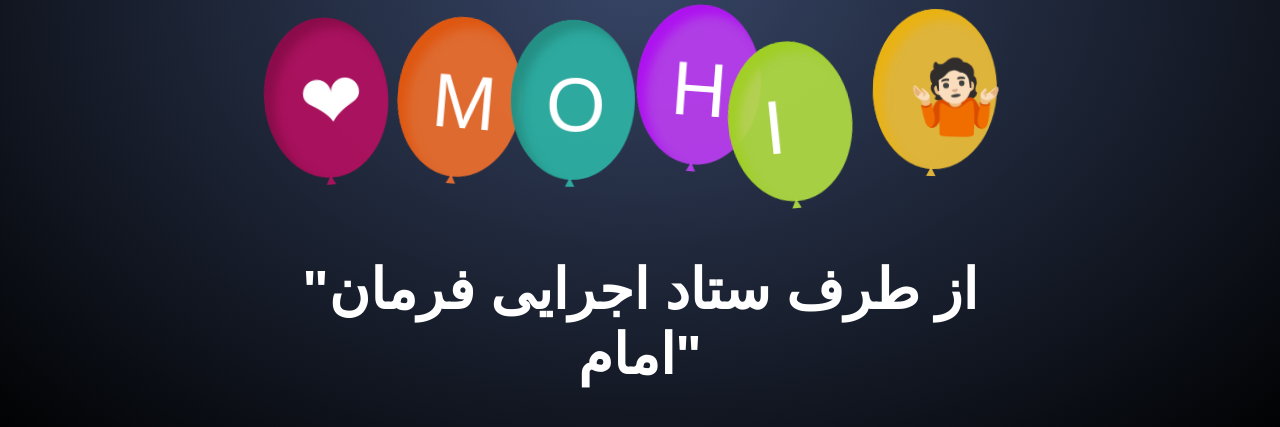
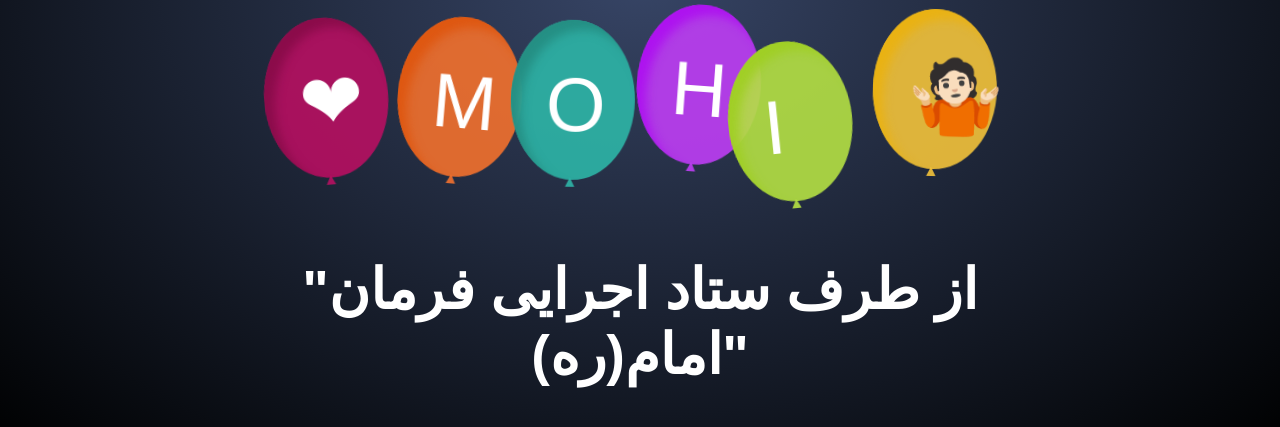
Before and after one commit to Angels-Demons/wing, a Django app: page /v/mohi/ in a window 1280 px wide. Shown: the part 469-896 px from the top of the page. Run offline with Django 3.2, Linux system fonts and the light colour scheme; some web fonts are replaced.

```diff
--- a/scooter/templates/api/index.html
+++ b/scooter/templates/api/index.html
@@ -329,7 +329,7 @@
             </div>
 
 
-            <h1>"از طرف ستاد اجرایی فرمان امام"</h1>
+            <h1>"از طرف ستاد اجرایی فرمان امام(ره)"</h1>
 
         </div>
 
```
